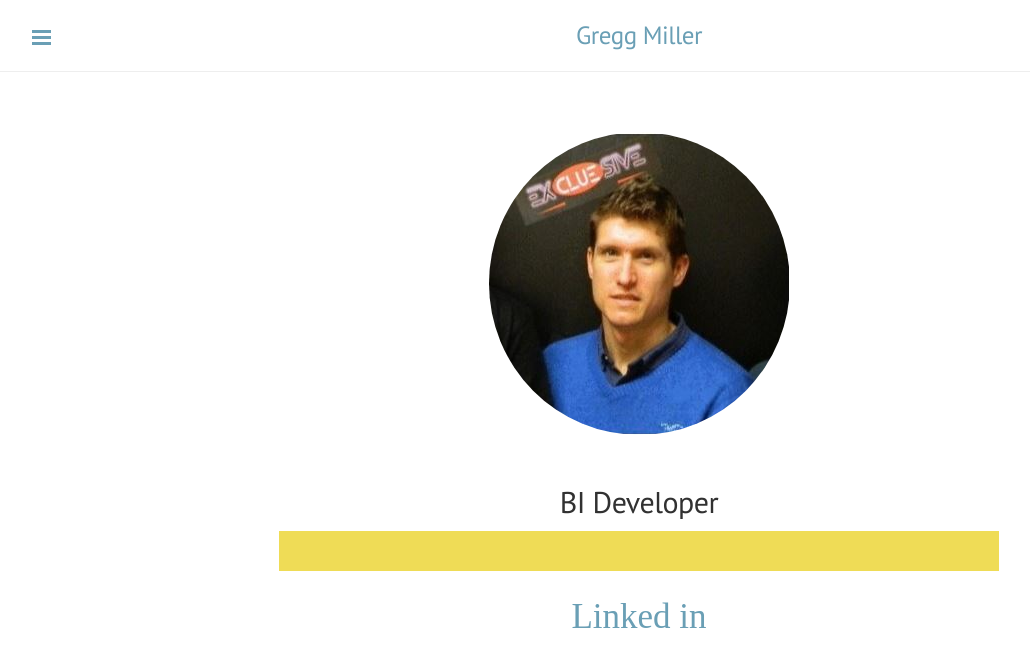
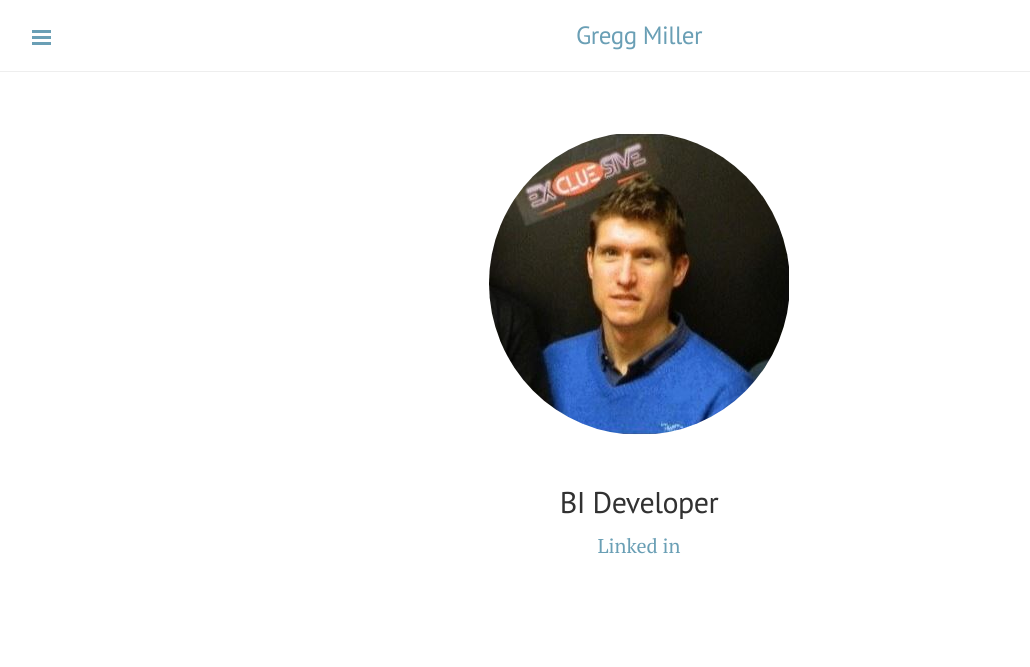
Before and after one commit to gr3ggM/gr3ggM.github.io, a Jekyll site: the page built from index.html, in a window 1280 px wide. Shown: the top 667 px of the page, without its empty margins (1-1031 px from the left). Built offline with Jekyll 4.4.1, drawn with Linux system fonts in a browser that asks for light colours; the list of posts is cut into pages by our own code.

Commit message:
Update index.html

```diff
--- a/index.html
+++ b/index.html
@@ -6,8 +6,5 @@ title: Home
 <div class="profile">
    <img src="{{site.baseurl}}public/GreggMiller.JPG" class="profile-photo">
    <h2>BI Developer</h2>
-   <p class="available"></p>
-  <p class="social">
      <a href="https://www.linkedin.com/in/gr3ggmiller/">Linked in</a>
-  </p>
 </div>
```
